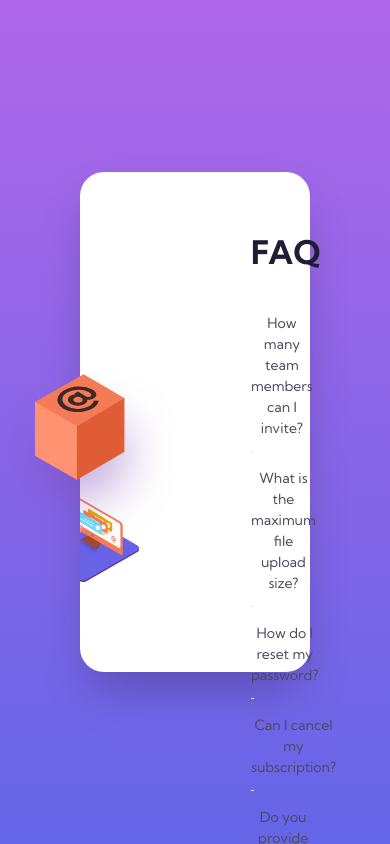
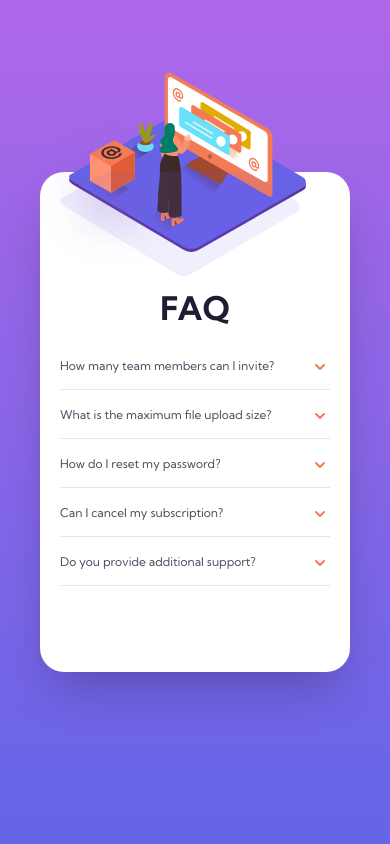
Before and after one commit to AlMon/faq-accordion, a Next.js app: page / in a window 390 px wide. Built offline with nearby package versions, Linux system fonts and the light colour scheme.

Commit message:
Finish implementing mobile design

```diff
--- a/pages/index.js
+++ b/pages/index.js
@@ -18,34 +18,45 @@ export default function Home() {
       </Head>
 
       <main className='flex min-h-screen items-center justify-center'>
-        <div className='bg-white w-[900px] h-[500px] rounded-3xl grid grid-cols-2 relative shadow-2xl mx-20'>
+        <div className='bg-white w-[900px] h-[500px] rounded-3xl grid grid-cols-1 lg:grid-cols-2 relative shadow-2xl mx-10'>
           <img
             src='/illustration-box-desktop.svg'
             alt='Box illustration desktop'
-            className='absolute -ml-24 mt-[12.5rem] z-20'
+            className='absolute -ml-24 mt-[12.5rem] z-20 hidden lg:block'
           />
-          <div className='flex items-center relative overflow-hidden z-0'>
+          <div className='lg:flex items-center relative overflow-hidden z-0 hidden'>
             <img
               src='/illustration-woman-online-desktop.svg'
               alt='Desktop woman illustration'
-              className='-ml-14 overflow-hidden z-10'
+              className='-ml-14 overflow-hidden z-10 hidden lg:block'
             />
             <img
               src='/bg-pattern-desktop.svg'
               alt=''
-              className='absolute bottom-10 -left-40 transform scale-150 h-full'
+              className='absolute bottom-10 -left-40 transform scale-150 h-full hidden lg:block'
             />
           </div>
-          <div className='px-14'>
-            <h1 className='text-[32.5px] font-bold mt-14 mb-5'>FAQ</h1>
-
+          <div className='lg:px-14 px-5'>
+            <img
+              src='/illustration-woman-online-mobile.svg'
+              alt='Mobile woman illustration'
+              className='mt-[-6.25rem] ml-[-20px] z-20 lg:hidden'
+            />
+            <img
+              src='/bg-pattern-mobile.svg'
+              alt='Mobile woman illustration'
+              className='absolute mt-[-6rem] mx-auto z-10 lg:hidden'
+            />
+            <h1 className='text-[32.5px] font-bold lg:mt-14 mt-4 mb-2 lg:mb-5 text-center'>
+              FAQ
+            </h1>
             {faqData.map(({ question, answer }, index) => (
               <Disclosure key={index}>
                 {({ open }) => (
                   <>
                     <Disclosure.Button className='w-full flex pt-4 pb-3 border-b-[1px] border-[#e7e7e9] justify-between'>
                       <p
-                        className={`text-[#4a4b5e] hover:text-[#f47c57] ${
+                        className={`text-[#4a4b5e] hover:text-[#f47c57] lg:text-[14px] text-[12px] ${
                           open
                             ? 'font-bold text-[#1d1e35] hover:text-[#1d1e35]'
                             : ''
```
